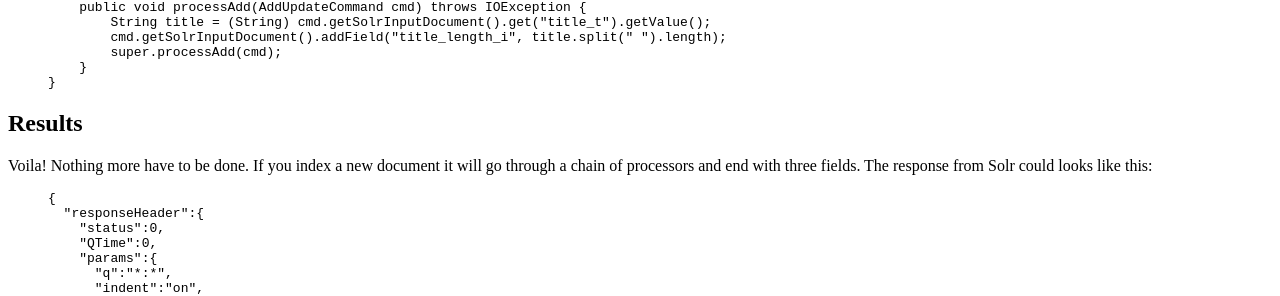
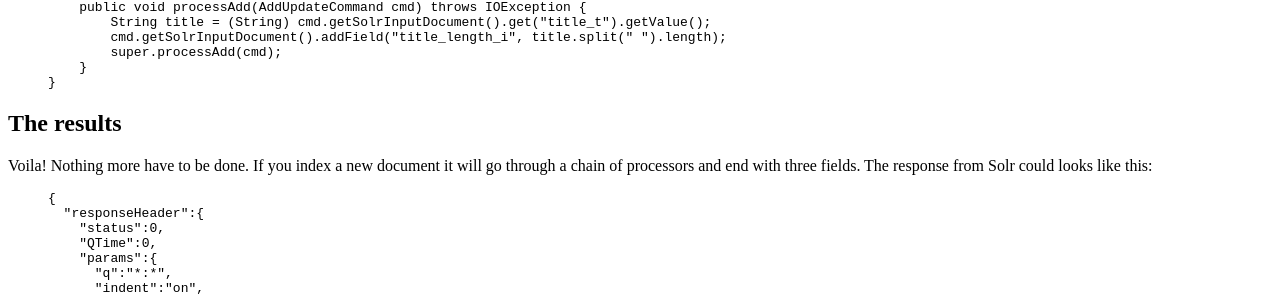
Before and after one commit to mikolajkania/mikolajkania.github.io, a Jekyll site: the page built from _posts/2017-02-19-how-to-add-data-to-solr-during-indexing.md, in a window 1280 px wide and 900 px high, scrolled down 1505 px. Shown: the part 150-446 px from the top of the window. Built offline with Jekyll 4.4.1, drawn with Linux system fonts in a browser that asks for light colours.

Commit message:
Update 2017-02-19-how-to-add-data-to-solr-during-indexing.md

```diff
--- a/_posts/2017-02-19-how-to-add-data-to-solr-during-indexing.md
+++ b/_posts/2017-02-19-how-to-add-data-to-solr-during-indexing.md
@@ -91,7 +91,7 @@ public class SimpleArticleProcessor extends UpdateRequestProcessor {
 }
 {% endhighlight %}
 
-<h2>Results</h2>
+<h2>The results</h2>
 Voila! Nothing more have to be done. If you index a new document it will go through a chain of processors and end with three fields. The response from Solr could looks like this:
 {% highlight json %}
 {
```
